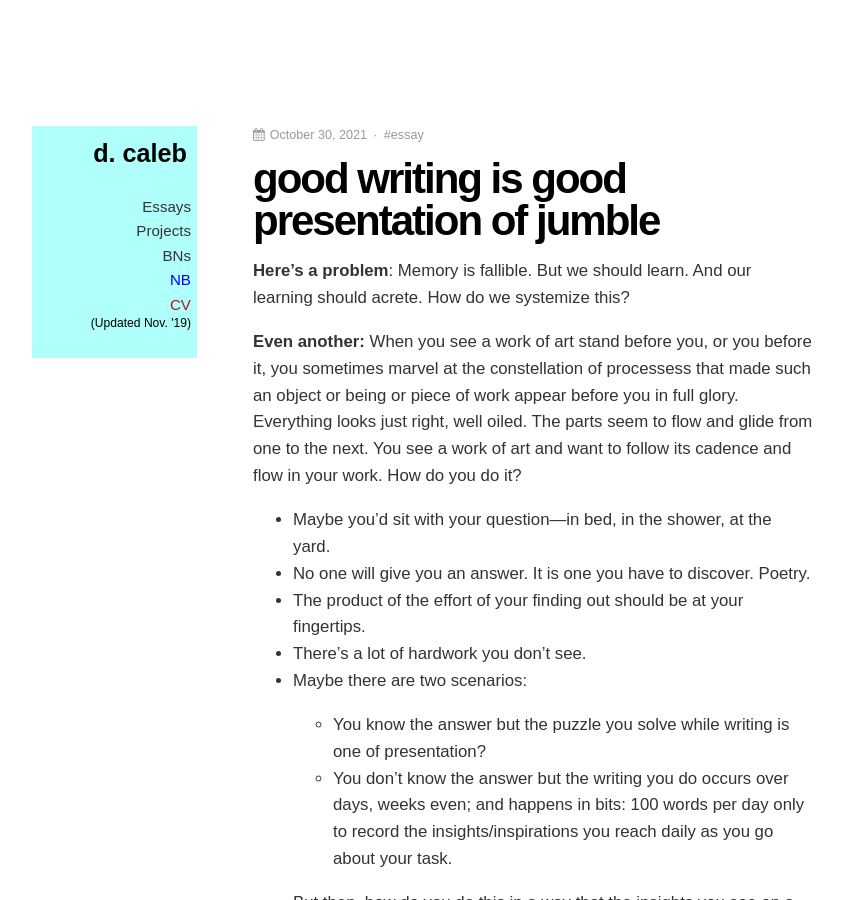
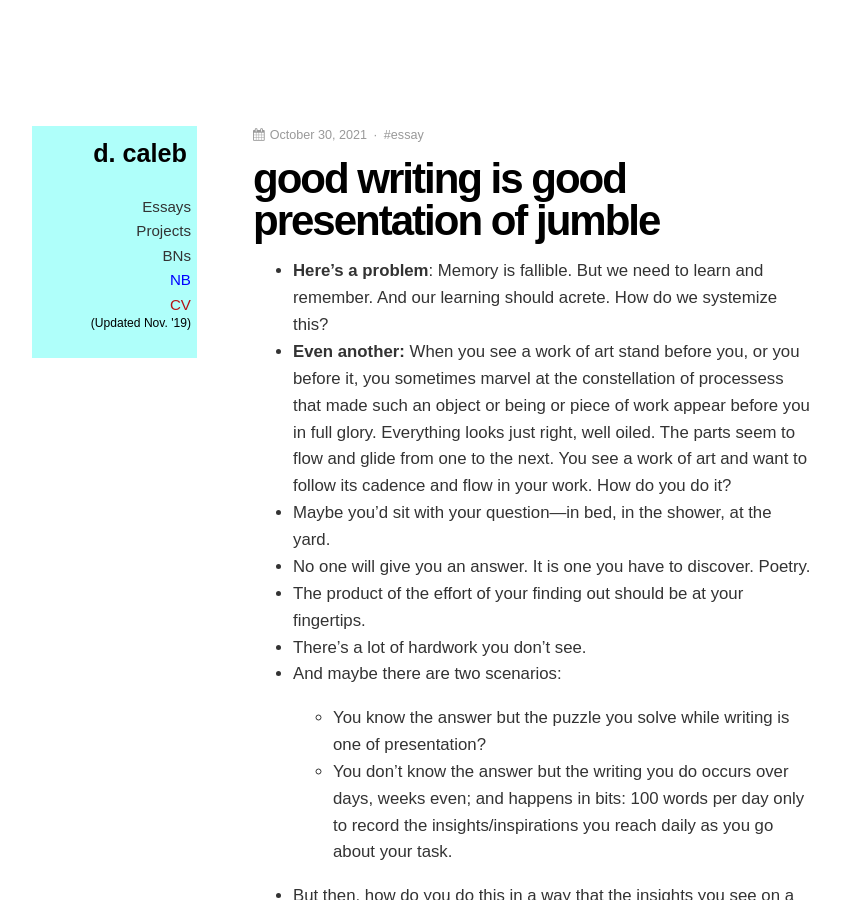
Before and after one commit to dCO2/rococo, a Jekyll site: the page built from _posts/2021-10-30-art-of-the-essay.md, in a window 1280 px wide and 900 px high. Shown: the whole window, without its empty margins (123-966 px from the left). Built offline with Jekyll 4.4.1, drawn with Linux system fonts in a browser that asks for light colours; some web fonts are replaced.

Commit message:
Edit post

```diff
--- a/_posts/2021-10-30-art-of-the-essay.md
+++ b/_posts/2021-10-30-art-of-the-essay.md
@@ -7,15 +7,13 @@ permalink: /:year/:month/:day/:title
 tags: essay
 ---
 
-**Here's a problem**: Memory is fallible. But we should learn. And our learning should acrete. How do we systemize this?
-
-**Even another:** When you see a work of art stand before you, or you before it, you sometimes marvel at the constellation of processess that made such an object or being or piece of work appear before you in full glory. Everything looks just right, well oiled. The parts seem to flow and glide from one to the next. You see a work of art and want to follow its cadence and flow in your work. How do you do it?
-
+- **Here's a problem**: Memory is fallible. But we need to learn and remember. And our learning should acrete. How do we systemize this?
+- **Even another:** When you see a work of art stand before you, or you before it, you sometimes marvel at the constellation of processess that made such an object or being or piece of work appear before you in full glory. Everything looks just right, well oiled. The parts seem to flow and glide from one to the next. You see a work of art and want to follow its cadence and flow in your work. How do you do it?
 - Maybe you'd sit with your question—in bed, in the shower, at the yard.
 - No one will give you an answer. It is one you have to discover. Poetry.
 - The product of the effort of your finding out should be at your fingertips.
 - There's a lot of hardwork you don't see.
-- Maybe there are two scenarios:
+- And maybe there are two scenarios:
     - You know the answer but the puzzle you solve while writing is one of presentation?
     - You don't know the answer but the writing you do occurs over days, weeks even; and happens in bits: 100 words per day only to record the insights/inspirations you reach daily as you go about your task.
 - But then, how do you do this in a way that the insights you see on a daily interacts with what you already know (and have perhaps forgotten)
```
Also changed, not shown: other parts of _posts/2021-10-30-art-of-the-essay.md (+0 -7 lines).
